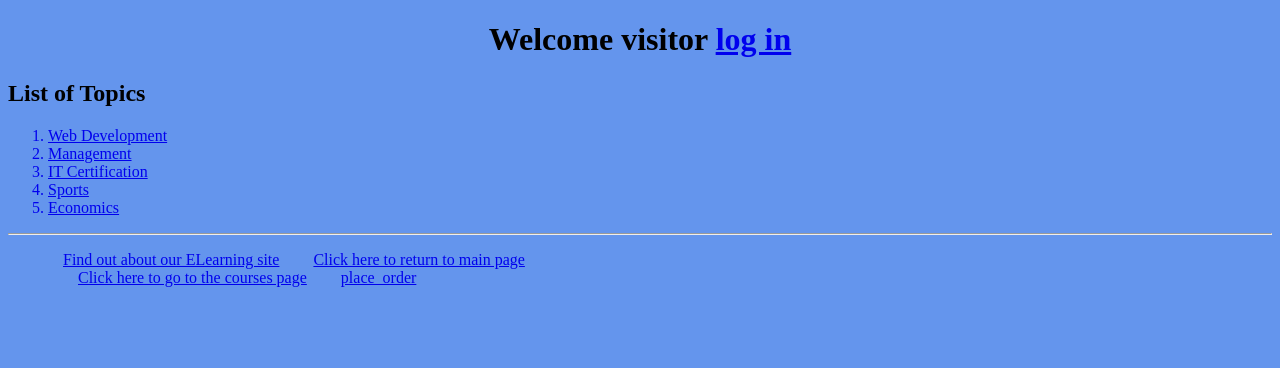
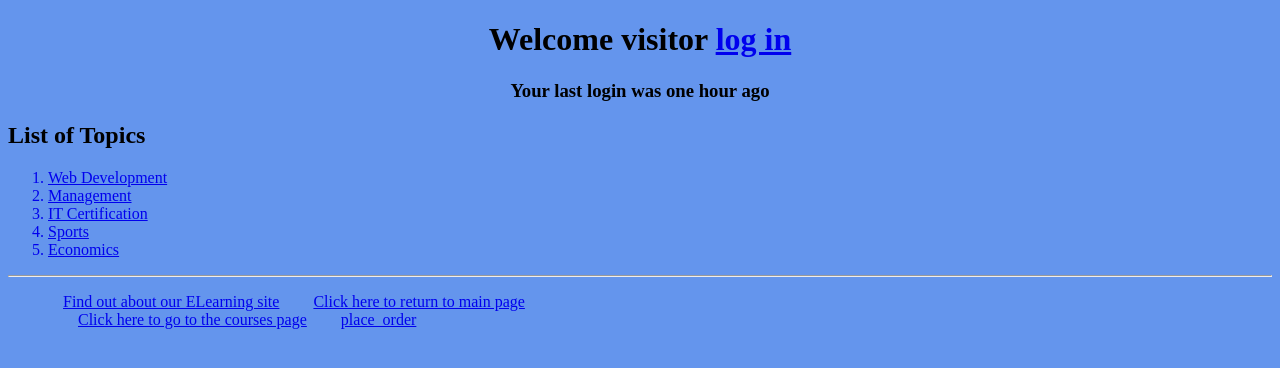
Before and after one commit to cao-weiwei/mysite20, a Django app: page /myapp/ in a window 1280 px wide. Shown: the top 368 px of the page. Run offline with Django 3.2, Linux system fonts and the light colour scheme; data comes from the database, SQL or seed files in the repository; both versions use the stored data as it was after the commit.

Commit message:
commite changes

```diff
--- a/myapp/templates/myapp/index.html
+++ b/myapp/templates/myapp/index.html
@@ -3,10 +3,13 @@
 {% block myhdg %}
     {% if your_name %}
         Hello <a href="{% url 'myapp:my_account' %}">{{ your_name }}</a> <a href="{% url 'myapp:user_logout' %}">logout</a>
+        <br>
+        <h3 style="text-align: center">Last login: {{ loginInfo }}</h3>
         {% else %}
         Welcome visitor <a href="{% url 'myapp:user_login' %}">log in</a>
+         <br>
+        <h3 style="text-align: center">Your last login was one hour ago</h3>
     {% endif %}
-
 {% endblock %}
 
 {% block body_block %}
--- a/myapp/views.py
+++ b/myapp/views.py
@@ -5,7 +5,7 @@ from django.shortcuts import render, redirect
 from django.http import HttpResponse, HttpResponseRedirect
 # from pandas.tests.extension import decimal
 from django.urls import reverse
-
+import datetime
 from .forms import *
 from .models import Topic, Course, Student, Order
 
@@ -78,11 +78,11 @@ def index(request):
     """
        the index page of myapp
        """
-    # for displaying topics
     top_list = Topic.objects.all().order_by('id')[:10]
     data = {
         'top_list': top_list,
         'your_name': request.user.username,
+        'loginInfo': request.session.get('last_login')
     }
 
     return render(request, 'myapp/index.html', data)
@@ -157,6 +157,8 @@ def user_login(request):
         if user:
             if user.is_active:
                 login(request, user)
+                now_time = datetime.datetime.now().strftime('%F %T')
+                request.session['last_login'] = str(now_time)
                 return HttpResponseRedirect(reverse('myapp:index'))
             else:
                 return HttpResponse('Your account is disabled.')
@@ -168,7 +170,9 @@ def user_login(request):
 
 @login_required
 def user_logout(request):
-    logout(request)
+    # logout(request)
+    # log out the user by deleting request session
+    request.session.flush()
     return HttpResponseRedirect(reverse('myapp:index'))
 
 
--- a/mysite20/settings.py
+++ b/mysite20/settings.py
@@ -114,3 +114,8 @@ USE_TZ = True
 # https://docs.djangoproject.com/en/3.0/howto/static-files/
 
 STATIC_URL = '/static/'
+
+# session expired after one hour
+SESSION_COOKIE_AGE = 3600
+# session expired when close the browser
+SESSION_EXPIRE_AT_BROWSER_CLOSE = True
```
Also changed, not shown: db.sqlite3.
